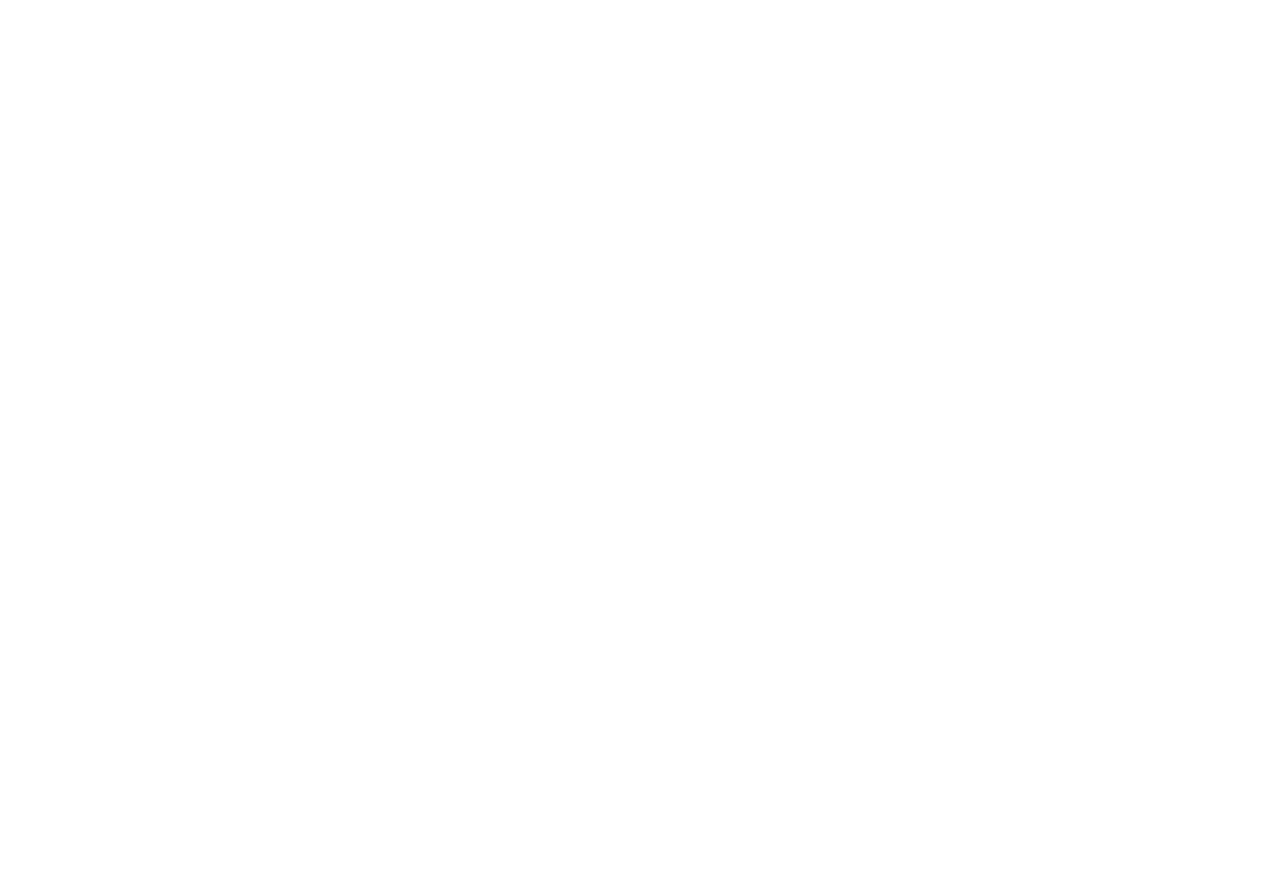
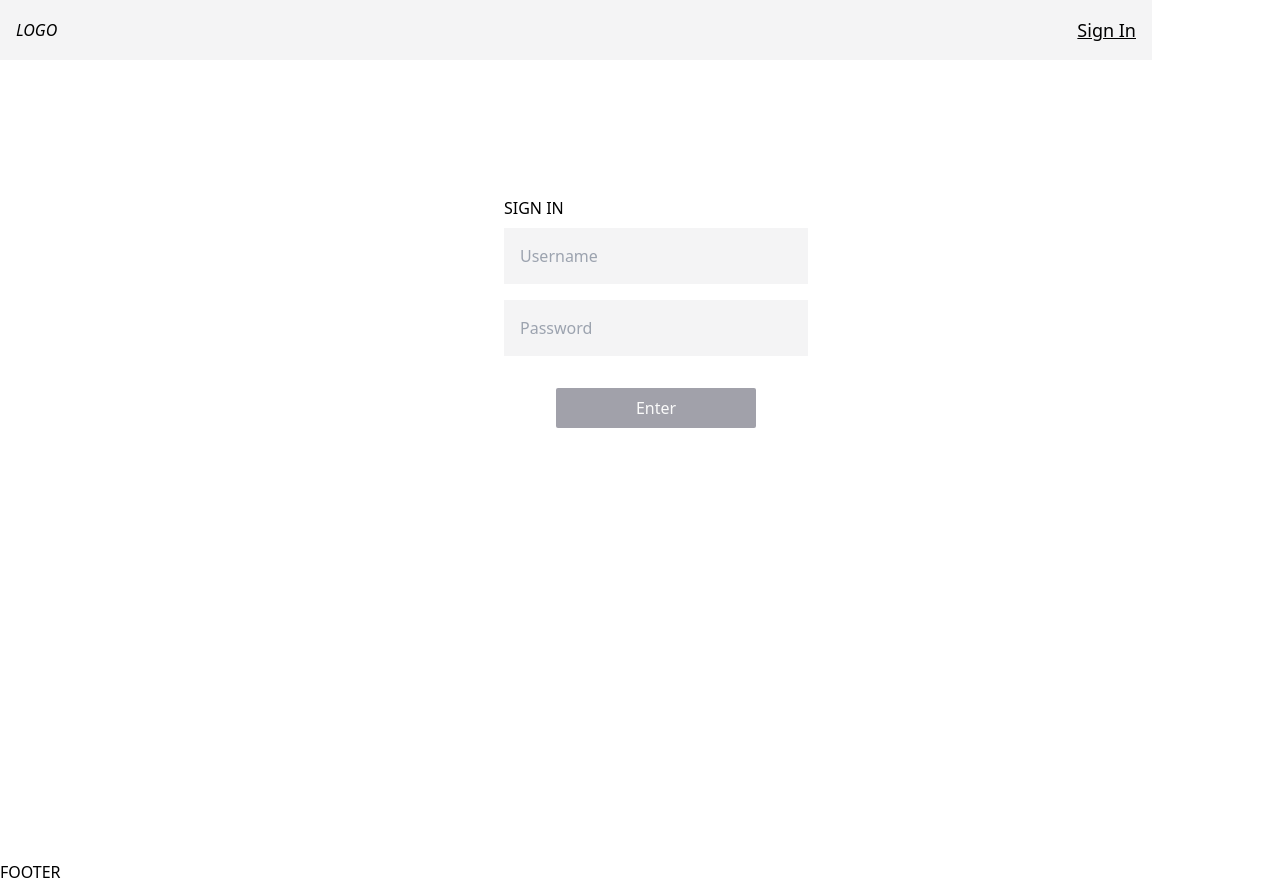
Before and after one commit to barbosa0205/my-store-vue, a Vue app: page /login in a window 1280 px wide. Before the commit this address had no page. Before the commit the page ends 800 px from the top, so only its background shows below. Built offline with nearby package versions, Linux system fonts and the light colour scheme.

Commit message:
finish login, added layout, navbar and footer

```diff
--- a/index.html
+++ b/index.html
@@ -4,6 +4,10 @@
     <meta charset="UTF-8" />
     <link rel="icon" type="image/svg+xml" href="/vite.svg" />
     <meta name="viewport" content="width=device-width, initial-scale=1.0" />
+
+    <!-- remix icons -->
+    <link href="https://cdn.jsdelivr.net/npm/remixicon@3.5.0/fonts/remixicon.css" rel="stylesheet">
+
     <title>Vite + Vue</title>
   </head>
   <body>
--- a/package.json
+++ b/package.json
@@ -9,6 +9,8 @@
     "preview": "vite preview"
   },
   "dependencies": {
+    "axios": "^1.6.1",
+    "pinia": "^2.1.7",
     "vue": "^3.3.4",
     "vue-router": "^4.2.5"
   },
--- a/src/App.vue
+++ b/src/App.vue
@@ -1,10 +1,12 @@
 <template lang="">
   <div>
-    <router-view></router-view>
+    <main-layout>
+      <router-view></router-view>
+    </main-layout>
   </div>
 </template>
 <script setup>
-
+import MainLayout from './layouts/MainLayout.vue';
 </script>
 <style lang="">
 
--- /dev/null
+++ b/src/components/Logo.vue
@@ -0,0 +1,11 @@
+<template lang="">
+   <i>LOGO</i>
+</template>
+<script>
+export default {
+
+}
+</script>
+<style lang="">
+
+</style>
--- /dev/null
+++ b/src/components/Navbar.vue
@@ -0,0 +1,37 @@
+<template lang="">
+    <nav class="p-4 bg-zinc-100">
+        <!-- User Auth -->
+        <section v-if="user">
+            <div class="w-full flex items-center justify-between">
+                <logo/>
+                <ul class="px-2 flex items-center">
+                    <i class="ri-shopping-cart-line mx-3 text-xl cursor-pointer"></i>
+                   <p class="flex flex-col items-center text-lg mx-3 text-blue-500 hover:underline hover:underline-offset-1 cursor-pointer">{{user.username}}</p>
+
+                </ul>
+            </div>
+        </section>
+
+        <!-- Guest -->
+        <section v-else>
+            <div class="w-full flex items-center justify-between">
+                <logo/>
+                <ul>
+                    <router-link to="/login" class="underline text-lg text-zinc-00">Sign In</router-link>
+                </ul>
+            </div>
+        </section>
+    </nav>
+</template>
+<script setup>
+import { storeToRefs } from 'pinia';
+import { useUserStore } from '../stores/UserStore';
+import { RouterLink } from 'vue-router';
+import Logo from '../components/Logo.vue'
+    const userStore = useUserStore()
+
+    const {user} = storeToRefs(userStore)
+</script>
+<style lang="">
+
+</style>
--- /dev/null
+++ b/src/layouts/MainLayout.vue
@@ -0,0 +1,15 @@
+<template lang="">
+    <div class="w-full h-screen max-w-6xl">
+        <navbar/>
+    <main class="min-h-full w-full p-4">
+        <slot></slot>
+    </main>
+    <footer>FOOTER</footer>
+    </div>
+</template>
+<script setup>
+import Navbar from '../components/Navbar.vue';
+</script>
+<style lang="">
+
+</style>
--- a/src/main.js
+++ b/src/main.js
@@ -1,8 +1,12 @@
 import { createApp } from 'vue'
+import { createPinia } from 'pinia'
 import './style.css'
 import App from './App.vue'
 import router from './routes'
+
+const pinia = createPinia()
 const app = createApp(App)
 
+app.use(pinia)
 app.use(router)
 app.mount('#app')
--- a/src/pages/Home.vue
+++ b/src/pages/Home.vue
@@ -1,14 +1,24 @@
 <template lang="">
-    <div>
-        <h1 class="text-3xl font-mono text-rose-500">
-            HOME PAGE
-          </h1>
-    </div>
+   <!-- categories -->
+   <section>
+    <h2>Categories</h2>
+    <ul>
+
+    </ul>
+   </section>
 </template>
-<script>
-export default {
+<script setup>
+import { storeToRefs } from 'pinia';
+import { useUserStore } from '../stores/UserStore';
+import { onMounted } from 'vue';
 
-}
+    const userStore = useUserStore()
+    const {user} = storeToRefs(userStore)
+    console.log(user.value)
+
+    onMounted(() => {
+
+    })
 </script>
 <style lang="">
 
--- /dev/null
+++ b/src/pages/Login.vue
@@ -0,0 +1,22 @@
+<template lang="">
+    <div class="w-screen">
+        <form action="" class="w-full max-w-sm p-10 flex flex-col mx-auto mt-20">
+            <h1>SIGN IN</h1>
+            <input type="text" placeholder="Username" class="p-4 bg-zinc-100 my-2">
+            <input type="password" placeholder="Password" class="p-4 bg-zinc-100 my-2">
+            <div class="w-full flex items-center justify-center my-4 p-2">
+                <button @click.prevent="authUser" class="py-2 w-full max-w-[200px] bg-zinc-400 rounded-sm text-zinc-50 hover:bg-zinc-500">Enter</button>
+            </div>
+        </form>
+    </div>
+</template>
+<script setup>
+    import {useUserStore} from '../stores/UserStore'
+
+    const userStore = useUserStore()
+
+    const {authUser} = userStore
+</script>
+<style lang="">
+
+</style>
--- a/src/routes/index.js
+++ b/src/routes/index.js
@@ -2,6 +2,7 @@
 
 const routes = [
     { path: '/', component: () => import("../pages/Home.vue")},
+    { path: '/login', component: () => import("../pages/Login.vue")},
   ]
 
   const router = createRouter({
@@ -10,4 +11,5 @@
     routes, // short for `routes: routes`
   })
 
+
   export default router
--- /dev/null
+++ b/src/stores/UserStore.js
@@ -0,0 +1,26 @@
+import { defineStore } from "pinia";
+import {useRouter} from 'vue-router'
+import axios from "axios";
+import { ref } from "vue";
+export const useUserStore = defineStore('user', () => {
+const router = useRouter()
+    const user = ref(null)
+
+    const authUser = async (username, password) => {
+        try {
+          const resp = await axios.post('https://dummyjson.com/auth/login', {
+                'username' : 'kminchelle',
+                'password' : '0lelplR'
+            })
+
+            user.value = resp.data
+
+            router.push('/')
+
+        } catch (error) {
+            console.log(error)
+        }
+    }
+
+return {user,authUser}
+})
```
Also changed, not shown: 1 other file (tests, documents, lock files or other folders).
